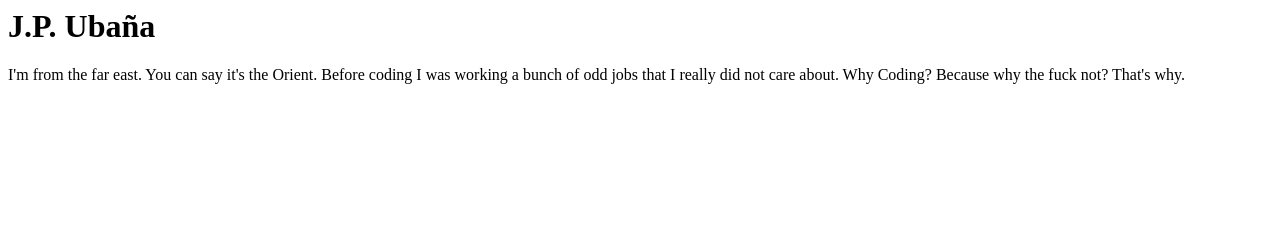
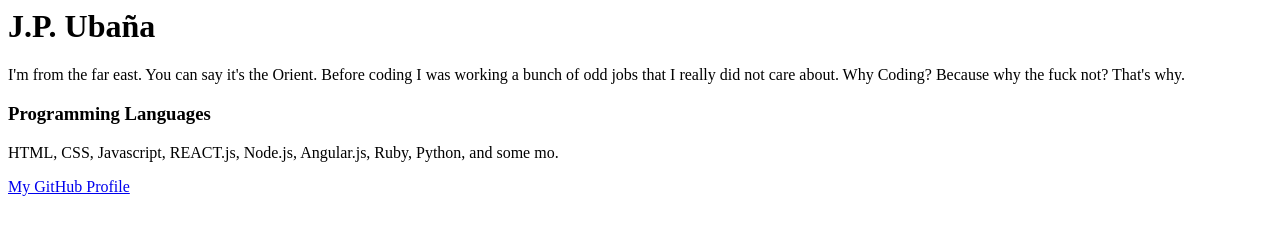
Before and after one commit to jpjubana/Git-Skills, a plain HTML site: page index.html in a window 1280 px wide. Drawn offline with Linux system fonts and the light colour scheme.

Commit message:
ayyyyy step 5

```diff
--- a/index.html
+++ b/index.html
@@ -3,3 +3,10 @@
 <p>
     I'm from the far east. You can say it's the Orient. Before coding I was working a bunch of odd jobs that I really did not care about. Why Coding? Because why the fuck not? That's why.
 </p>
+
+<h3>Programming Languages</h3>
+<p>
+    HTML, CSS, Javascript, REACT.js, Node.js, Angular.js, Ruby, Python, and some mo.
+</p>
+
+<a href="https://github.com/jpjubana" target="blank">My GitHub Profile</a>
```
